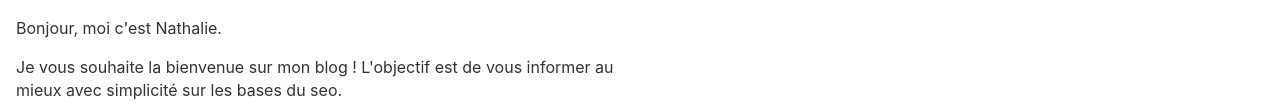
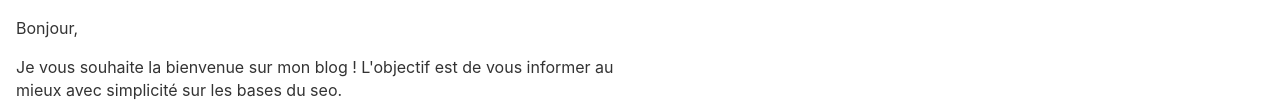
Before and after one commit to PolPasop/eleventy-nath-blog, an Eleventy site: page fr/pages/about.md in a window 1280 px wide. Shown: the part 395-502 px from the top of the page. Built offline with nearby package versions, Linux system fonts and the light colour scheme; Eleventy itself is replaced by a stand-in of ours; files that its build step writes are made by us from their sources.

Commit message:
Update Page “about”

```diff
--- a/fr/pages/about.md
+++ b/fr/pages/about.md
@@ -15,7 +15,7 @@ eleventyNavigation:
 
 ## Passionnée par le référencement naturel, j'ai créé ce blog pour aider le plus grand nombre de personne à comprendre les bases du seo.
 
-Bonjour, moi c'est Nathalie.
+Bonjour,
 
 Je vous souhaite la bienvenue sur mon blog ! L'objectif est de vous informer au mieux avec simplicité sur les bases du seo.
 
```
